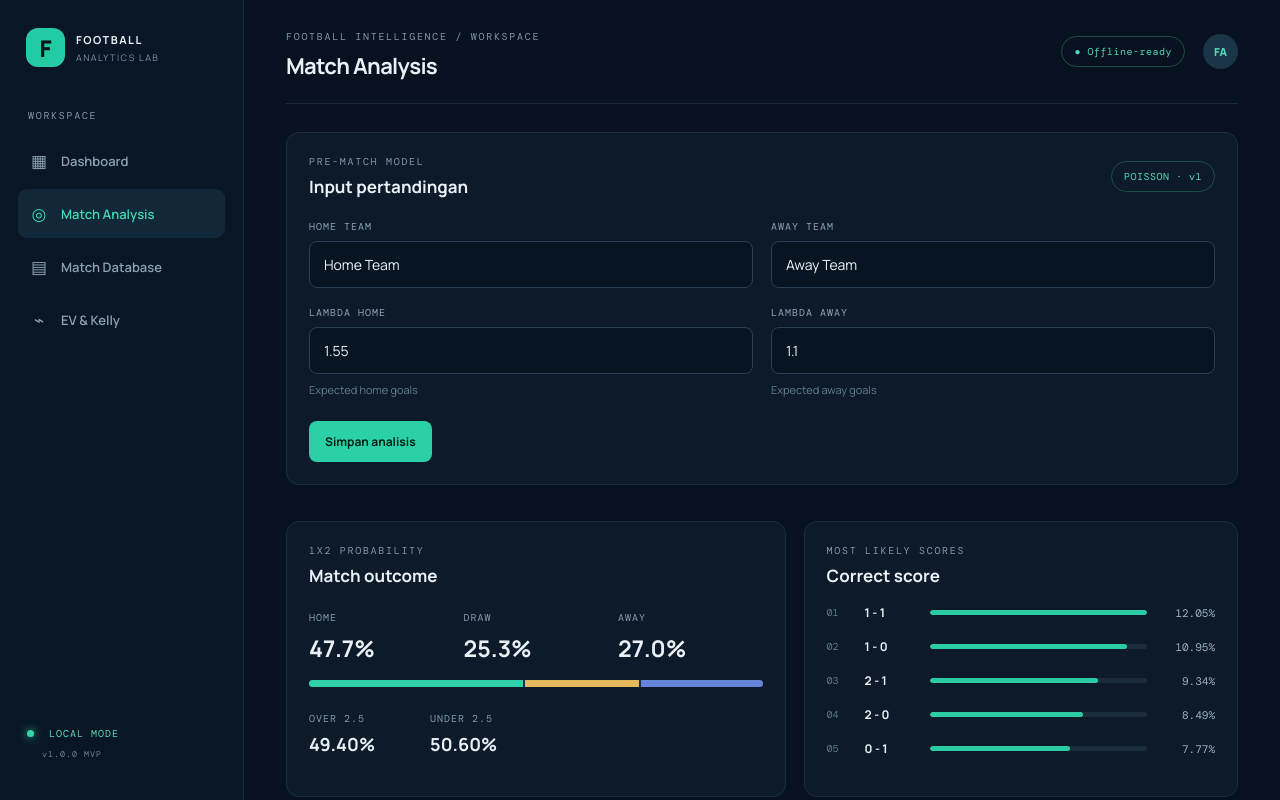
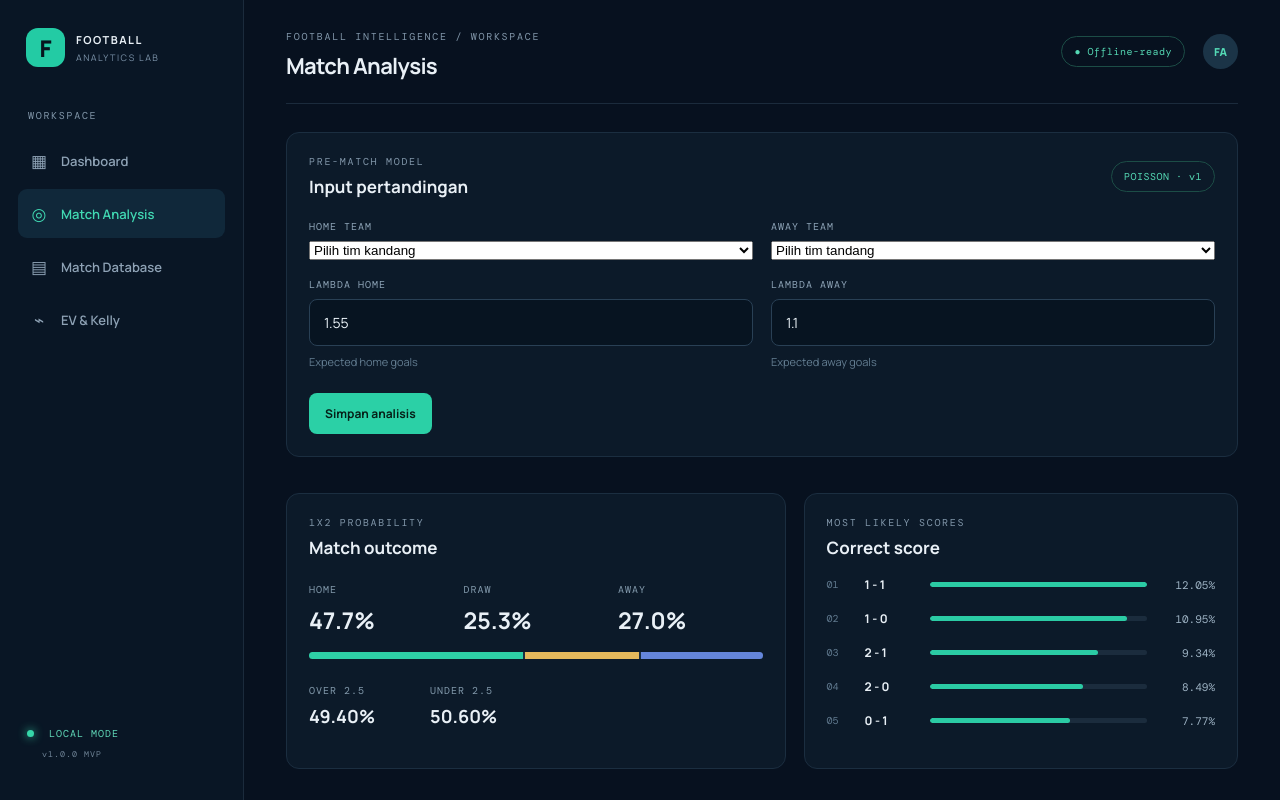
Before and after one commit to atenk092/football-analytics-lab-v2, a React (Vite) app: page / in a window 1280 px wide. Both pictures are taken after a click on the button "Buka Match Analysis ↗". Shown: the top 800 px of the page. Built offline with nearby package versions, Linux system fonts and the light colour scheme.

Commit message:
Replace manual team inputs with grouped team dropdowns

```diff
--- a/src/main.jsx
+++ b/src/main.jsx
@@ -2,6 +2,16 @@ import React, { useMemo, useState } from 'react';
 import { createRoot } from 'react-dom/client';
 import './style.css';
 
+const TEAM_GROUPS = {
+  "Indonesia": ["Arema FC","Bali United","Bhayangkara Presisi","Borneo FC","Dewa United","Madura United","Malut United","Persib Bandung","Persija Jakarta","Persik Kediri","Persis Solo","Persebaya Surabaya","PSBS Biak","PSM Makassar","PSIS Semarang","PSS Sleman","Semen Padang"],
+  "Premier League": ["Arsenal","Aston Villa","Bournemouth","Brentford","Brighton & Hove Albion","Burnley","Chelsea","Crystal Palace","Everton","Fulham","Leeds United","Liverpool","Manchester City","Manchester United","Newcastle United","Nottingham Forest","Sunderland","Tottenham Hotspur","West Ham United","Wolverhampton Wanderers"],
+  "La Liga": ["Athletic Club","Atlético Madrid","Barcelona","Celta Vigo","Getafe","Girona","Real Madrid","Real Sociedad","Sevilla","Valencia","Villarreal"],
+  "Serie A": ["AC Milan","Atalanta","Bologna","Cagliari","Como","Fiorentina","Inter Milan","Juventus","Lazio","Napoli","Roma","Torino"],
+  "Bundesliga": ["Bayer Leverkusen","Bayern Munich","Borussia Dortmund","Eintracht Frankfurt","Freiburg","RB Leipzig","Stuttgart","Werder Bremen"],
+  "Ligue 1": ["AS Monaco","Lille","Lyon","Marseille","Nice","Paris Saint-Germain","Rennes","Strasbourg"],
+  "Other": ["Ajax","Al Nassr","Al Hilal","Benfica","Celtic","FC Porto","Fenerbahçe","Galatasaray","PSV Eindhoven","Rangers","Sporting CP"]
+};
+const TEAM_OPTIONS = Object.entries(TEAM_GROUPS).flatMap(([league, teams]) => teams.map(team => ({league, team})));
 const fmt = (n, d=1) => Number.isFinite(n) ? n.toFixed(d) : '—';
 const clamp = (n, a, b) => Math.max(a, Math.min(b, n));
 function factorial(n){ let x=1; for(let i=2;i<=n;i++) x*=i; return x; }
@@ -60,7 +70,7 @@ function App(){
       <section className="stat-grid"><Stat label="SAVED ANALYSES" value={matches.length} hint="Tersimpan di perangkat"/><Stat label="MODEL ENGINE" value="Poisson" hint="Independent goal model"/><Stat label="DATA MODE" value="Manual" hint="API belum terhubung"/></section>
       <section className="panel"><div className="panel-head"><div><div className="eyebrow">QUICK ACCESS</div><h3>Mulai analisis</h3></div><button className="primary" onClick={()=>setTab('analysis')}>Buka Match Analysis ↗</button></div><p className="muted">Masukkan estimasi gol (lambda) kandang dan tandang untuk menghitung probabilitas skor, 1X2, dan Over/Under 2.5.</p></section>
       <section className="panel"><div className="panel-head"><h3>Analisis terbaru</h3><button className="text-btn" onClick={()=>setTab('database')}>Lihat database →</button></div>{matches.length?<MatchTable rows={matches.slice(0,5)}/>:<Empty text="Belum ada analisis tersimpan. Mulai dari Match Analysis."/>}</section></>}
-    {tab==='analysis'&&<><section className="panel"><div className="panel-head"><div><div className="eyebrow">PRE-MATCH MODEL</div><h3>Input pertandingan</h3></div><span className="tag">POISSON · v1</span></div><div className="form-grid"><Field label="HOME TEAM"><input value={home} onChange={e=>setHome(e.target.value)}/></Field><Field label="AWAY TEAM"><input value={away} onChange={e=>setAway(e.target.value)}/></Field><Field label="LAMBDA HOME" hint="Expected home goals"><input type="number" min="0" max="6" step=".01" value={lh} onChange={e=>setLh(e.target.value)}/></Field><Field label="LAMBDA AWAY" hint="Expected away goals"><input type="number" min="0" max="6" step=".01" value={la} onChange={e=>setLa(e.target.value)}/></Field></div><button className="primary save-btn" onClick={saveMatch}>Simpan analisis</button></section>
+    {tab==='analysis'&&<><section className="panel"><div className="panel-head"><div><div className="eyebrow">PRE-MATCH MODEL</div><h3>Input pertandingan</h3></div><span className="tag">POISSON · v1</span></div><div className="form-grid"><Field label="HOME TEAM"><select value={home} onChange={e=>setHome(e.target.value)}><option value="">Pilih tim kandang</option>{Object.entries(TEAM_GROUPS).map(([league,teams])=><optgroup key={league} label={league}>{teams.map(team=><option key={team} value={team}>{team}</option>)}</optgroup>)}</select></Field><Field label="AWAY TEAM"><select value={away} onChange={e=>setAway(e.target.value)}><option value="">Pilih tim tandang</option>{Object.entries(TEAM_GROUPS).map(([league,teams])=><optgroup key={league} label={league}>{teams.map(team=><option key={team} value={team}>{team}</option>)}</optgroup>)}</select></Field><Field label="LAMBDA HOME" hint="Expected home goals"><input type="number" min="0" max="6" step=".01" value={lh} onChange={e=>setLh(e.target.value)}/></Field><Field label="LAMBDA AWAY" hint="Expected away goals"><input type="number" min="0" max="6" step=".01" value={la} onChange={e=>setLa(e.target.value)}/></Field></div><button className="primary save-btn" onClick={saveMatch}>Simpan analisis</button></section>
       <section className="results-grid"><div className="panel"><div className="eyebrow">1X2 PROBABILITY</div><h3>Match outcome</h3><div className="prob-row"><Prob label="HOME" value={result.home}/><Prob label="DRAW" value={result.draw}/><Prob label="AWAY" value={result.away}/></div><div className="bar"><i style={{width:(result.home*100)+'%'}}/><i style={{width:(result.draw*100)+'%'}}/><i style={{width:(result.away*100)+'%'}}/></div><div className="ou-row"><div><span>OVER 2.5</span><b>{fmt(result.over25*100,2)}%</b></div><div><span>UNDER 2.5</span><b>{fmt(result.under25*100,2)}%</b></div></div></div>
       <div className="panel"><div className="eyebrow">MOST LIKELY SCORES</div><h3>Correct score</h3>{result.score.map((s,i)=><div className="score-line" key={i}><span className="rank">0{i+1}</span><b>{s.h} - {s.a}</b><div className="mini-track"><i style={{width:(s.p/result.score[0].p*100)+'%'}}/></div><strong>{fmt(s.p*100,2)}%</strong></div>)}</div></section>
       <section className="disclaimer">Model ini memakai Poisson independen dan lambda manual. Probabilitas skor dibatasi 0–10 gol per tim, sehingga ada pembulatan ekor distribusi. Belum ada koreksi Dixon-Coles atau kalibrasi historis.</section></>}
```
